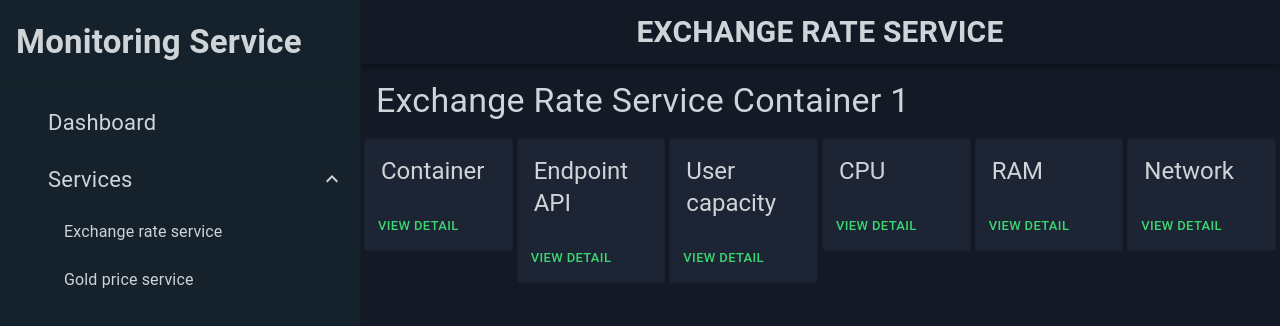
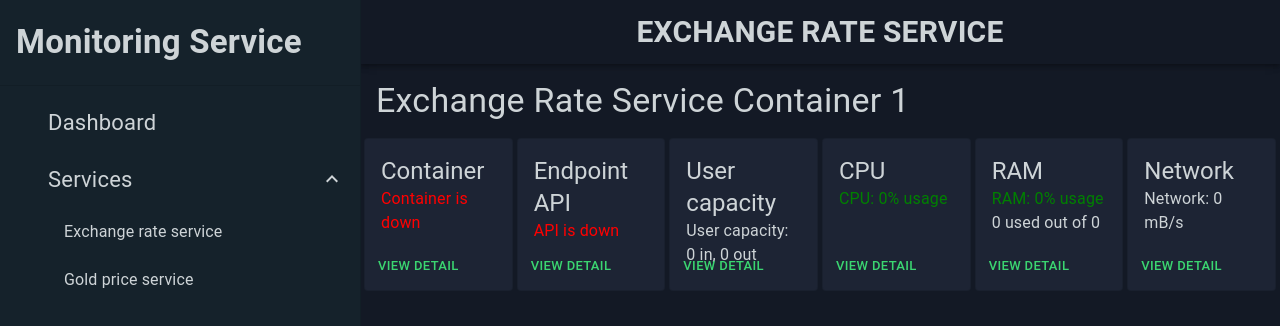
Before and after one commit to macabo10/services-monitoring-web, a Next.js app in the folder client/: page /exchange-rate-service in a window 1280 px wide. Shown: the top 326 px of the page. Built offline with nearby package versions, Linux system fonts and the light colour scheme; no server answers.

Commit message:
Add content to card

```diff
--- a/client/src/app/exchange-rate-service/page.tsx
+++ b/client/src/app/exchange-rate-service/page.tsx
@@ -1,12 +1,45 @@
+'use client';
 
 import Header from "../../components/Header";
-import ContainerInfo from "@/components/ContainerInfo";
+import ContainerInfo, {MonitoringInfo} from "@/components/ContainerInfo";
 
-export default function ExchangeRateService() {
+import { useEffect, useState } from 'react';
+
+
+function ExchangeRateService() {
+
+  const [monitoringInfo, setMonitoringInfo] = useState<MonitoringInfo>({
+    container: { status: false },
+    api: { status: false },
+    userCapacity: { in: 0, out: 0 },
+    cpu: { usage: 0 },
+    ram: { usage: 0, used: 0, max: 0 },
+    network: { speed: 0 },
+  });
+
+  useEffect(() => {
+    async function fetchMonitoringInfo() {
+      try {
+        const response = await fetch('/api/monitoring-info');
+        const data = await response.json();
+        setMonitoringInfo(data);
+      } catch (error) {
+        console.error('Error fetching monitoring info:', error);
+      }
+    }
+
+    fetchMonitoringInfo();
+    const intervalId = setInterval(fetchMonitoringInfo, 10000);
+
+    return () => clearInterval(intervalId);
+  }, []);
+
   return (
     <>
       <Header content={"EXCHANGE RATE SERVICE"}/>
-      <ContainerInfo containerName={"Exchange Rate Service Container 1"}/>
+      <ContainerInfo containerName={"Exchange Rate Service Container 1"} info={monitoringInfo}/>
     </>
   );
 }
+
+export default ExchangeRateService;
--- a/client/src/components/CardService.tsx
+++ b/client/src/components/CardService.tsx
@@ -14,7 +14,7 @@ const card = ({title, content}: {title: string, content?: React.ReactNode}) => {
     const theme = useTheme();
     return (
         <React.Fragment>
-            <CardContent>
+            <CardContent sx={{ height: '13vh' }}>
                 <Typography variant="h5" component="div" sx={{ color: theme.palette.secondary.main }}>
                     {title}
                 </Typography>
@@ -28,11 +28,13 @@ const card = ({title, content}: {title: string, content?: React.ReactNode}) => {
 }
 
 
-const CardService = ({title}: {title: string}) => {
+const CardService = ({title, children}: {title: string, children?: React.ReactNode}) => {
     const theme = useTheme();
     return (
         <Box>
-          <Card variant="outlined" sx={{backgroundColor: theme.palette.background.card}}>{card({title})}</Card>
+          <Card variant="outlined" sx={{backgroundColor: theme.palette.background.card}}>
+            {card({title, content: children})}
+        </Card>
         </Box>
     );
 }
--- a/client/src/components/ContainerInfo.tsx
+++ b/client/src/components/ContainerInfo.tsx
@@ -1,11 +1,93 @@
 'use client';
 
-import { Box, Typography } from '@mui/material';
+import { Box, Container, Typography } from '@mui/material';
 import { useTheme } from '@mui/material/styles';
 import Grid from '@mui/material/Grid2';
 import CardService from './CardService';
 
-const ContainerInfo = ({containerName}: {containerName?: string}) => {
+type ContainerStatus = { status: boolean };
+type APIStatus = { status: boolean };
+type UserCapacity = { in: number; out: number };
+type CPU = { usage: number };
+type RAM = { usage: number, used: number; max: number };
+type Network = { speed: number };
+
+interface MonitoringInfo {
+  container: ContainerStatus;
+  api: APIStatus;
+  userCapacity: UserCapacity;
+  cpu: CPU;
+  ram: RAM;
+  network: Network;
+}
+
+const ContainerStatus = ({containerStatus}: {containerStatus: ContainerStatus}) => {
+  const theme = useTheme();
+  const status = containerStatus.status ? 'up' : 'down';
+
+  return (
+    <Typography variant="body1" color={status === 'up' ? 'green' : 'red'}>
+      Container is {status}
+    </Typography>
+  );
+};
+
+
+const APIStatus = ({apiStatus}: {apiStatus: APIStatus}) => {
+  const theme = useTheme();
+  const status = apiStatus.status ? 'up' : 'down';
+
+  return (
+    <Typography variant="body1" color={status === 'up' ? 'green' : 'red'}>
+      API is {status}
+    </Typography>
+  );
+};
+
+const UserCapacity = ({userCapacity}: {userCapacity: UserCapacity}) => {
+  const theme = useTheme();
+  return (
+    <Typography variant="body1" color={theme.palette.secondary.main}>
+      User capacity: {userCapacity.in} in, {userCapacity.out} out
+    </Typography>
+  );
+}
+
+const CPU = ({cpu}: {cpu: CPU}) => {
+  return (
+    <>
+      <Typography variant="body1" color={cpu.usage <= 80 ? 'green' : 'red'}>
+        CPU: {cpu.usage}% usage
+      </Typography>
+    </>
+  );
+}
+
+const RAM = ({ram}: {ram: RAM}) => {
+  const theme = useTheme();
+  return (
+    <>
+      <Typography variant="body1" color={ram.usage <= 80 ? 'green' : 'red'}>
+        RAM: {ram.usage}% usage
+      </Typography>
+      <Typography variant="body1" color={theme.palette.secondary.main}>
+        {ram.used} used out of {ram.max}
+      </Typography>
+    </>
+  );
+}
+
+const Network = ({network}: {network: Network}) => {
+  const theme = useTheme();
+  return (
+    <Typography variant="body1" color={theme.palette.secondary.main}>
+      Network: {network.speed} mB/s
+    </Typography>
+  );
+}
+
+
+const ContainerInfo = ({containerName, info}: {containerName?: string, info: MonitoringInfo}) => {
   const theme = useTheme();
 
   return (
@@ -16,22 +98,34 @@ const ContainerInfo = ({containerName}: {containerName?: string}) => {
       <Box sx={{ flexGrow: 1 }}>
         <Grid container spacing={0.5} margin={0.5}>
           <Grid size={{ xs: 6, md: 2 }}>
-            <CardService title="Container"/>
+            <CardService title="Container">
+              {info && <ContainerStatus containerStatus={info.container}/>}
+            </CardService>
           </Grid>
           <Grid size={{ xs: 6, md: 2 }}>
-            <CardService title="Endpoint API"/>
+            <CardService title="Endpoint API">
+              {info && <APIStatus apiStatus={info.api}/>}
+            </CardService>
           </Grid>
           <Grid size={{ xs: 6, md: 2 }}>
-            <CardService title="User capacity"/>
+            <CardService title="User capacity">
+              {info && <UserCapacity userCapacity={info.userCapacity}/>}
+            </CardService>
           </Grid>
           <Grid size={{ xs: 6, md: 2 }}>
-            <CardService title="CPU"/>
+            <CardService title="CPU">
+              {info && <CPU cpu={info.cpu}/>}
+            </CardService>
           </Grid>
           <Grid size={{ xs: 6, md: 2 }}>
-            <CardService title="RAM"/>
+            <CardService title="RAM">
+              {info && <RAM ram={info.ram}/>}
+            </CardService>
           </Grid>
           <Grid size={{ xs: 6, md: 2 }}>
-            <CardService title="Network"/>
+            <CardService title="Network">
+              {info && <Network network={info.network}/>}
+            </CardService>
           </Grid>
         </Grid>
       </Box>
@@ -40,3 +134,4 @@ const ContainerInfo = ({containerName}: {containerName?: string}) => {
 };
 
 export default ContainerInfo;
+export type { MonitoringInfo };
```
